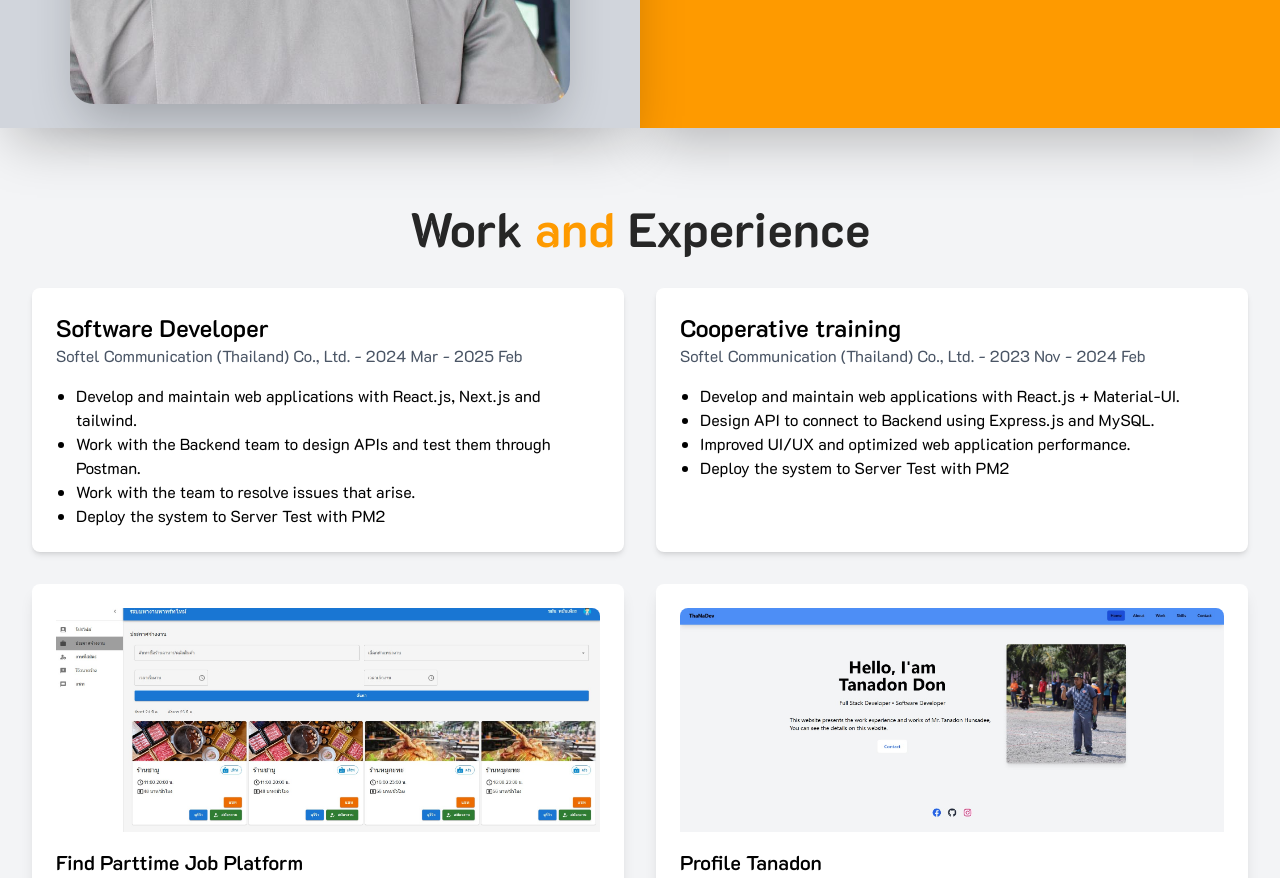
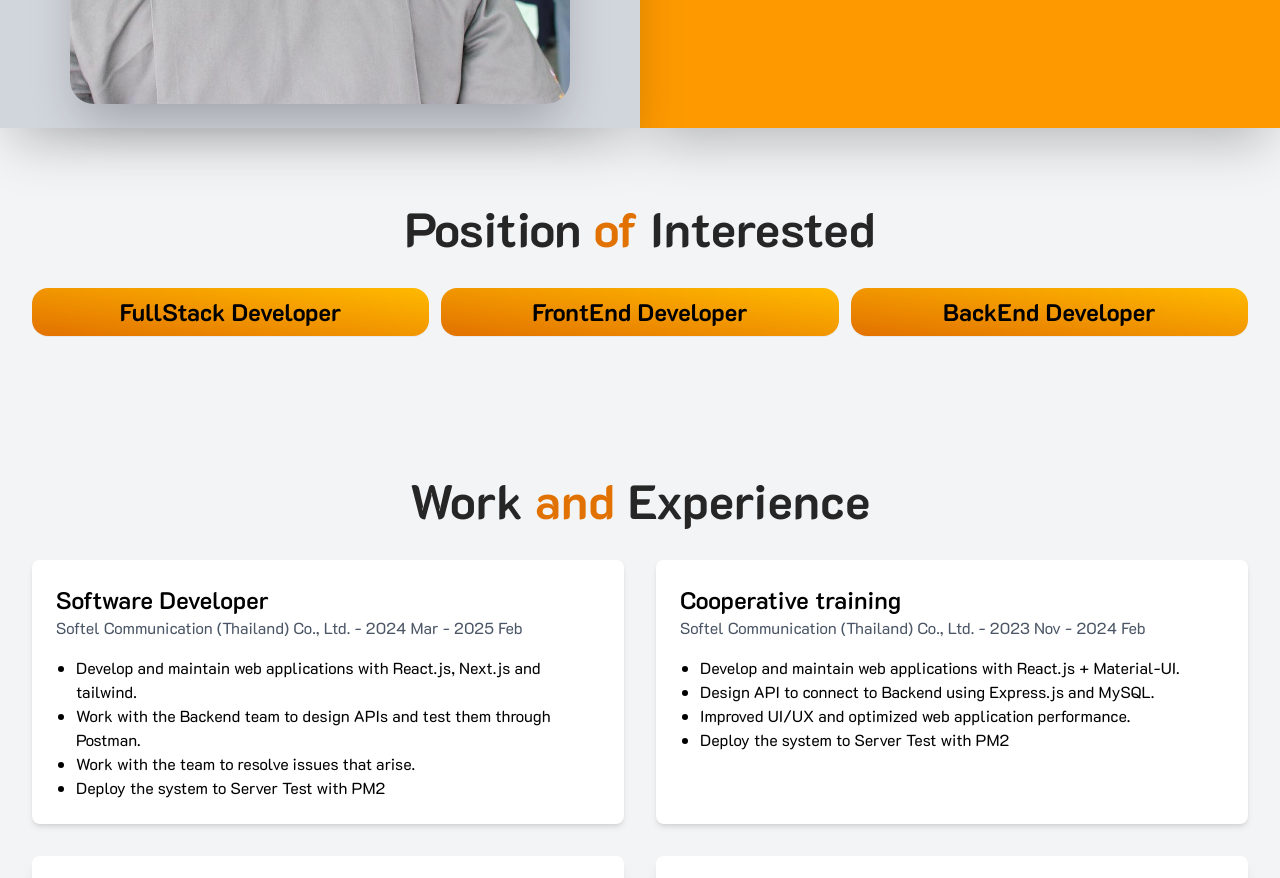
Before and after one commit to tanadonhundev/thana-dev-next, a Next.js app: page / in a window 1280 px wide. Shown: the part 1220-2098 px from the top of the page. Built offline with nearby package versions, Linux system fonts and the light colour scheme.

Commit message:
add job position section

```diff
--- a/src/app/page.tsx
+++ b/src/app/page.tsx
@@ -6,6 +6,7 @@ import Navbar from "../components/Navbar";
 import SkillSection from "../views/SkillSection";
 import WorkSection from "../views/WorkSection";
 import FooterSection from "@/views/FooterSection";
+import JobPositionSection from "@/views/JobPositionSection";
 
 export default function Home() {
   return (
@@ -13,6 +14,7 @@ export default function Home() {
       <Navbar />
       <HomeSection />
       <AboutSection />
+      <JobPositionSection />
       <WorkSection />
       <SkillSection />
       <ContactSection />
--- /dev/null
+++ b/src/components/PositionCard.tsx
@@ -0,0 +1,13 @@
+import React from "react";
+
+type ExperienceCardProps = {
+  position: string;
+};
+
+export default function PositionCard({ position }: ExperienceCardProps) {
+  return (
+    <div className="flex flex-col justify-center items-center p-2 rounded-2xl bg-gradient-to-tr from-amber-600 to-amber-400 shadow-2xs">
+      <p className="text-2xl font-bold">{position}</p>
+    </div>
+  );
+}
--- /dev/null
+++ b/src/views/JobPositionSection.tsx
@@ -0,0 +1,51 @@
+import React from "react";
+import PositionCard from "@/components/PositionCard";
+import { motion } from "framer-motion";
+import { useInView } from "@/hooks/useInView";
+
+export default function JobPositionSection() {
+  const { ref, isInView } = useInView();
+  return (
+    <div>
+      <section
+        ref={ref}
+        className={"py-16 bg-gray-100 transition-opacity duration-1000"}
+      >
+        <div className="max-w-7xl mx-auto px-4 sm:px-6 lg:px-8">
+          <div className="flex justify-center">
+            <p className="text-heading">
+              Position<span className="text-amber-600"> of </span>Interested
+            </p>
+          </div>
+          <div className="grid grid-cols-1 md:grid-cols-3 gap-3 mt-6">
+            <motion.div
+              initial={{ opacity: 0, y: 50 }}
+              animate={isInView ? { opacity: 1, y: 0 } : {}}
+              transition={{ duration: 0.8, ease: "easeOut", delay: 0.2 }}
+              whileHover={{ scale: 1.05, y: -5 }}
+            >
+              <PositionCard position="FullStack Developer" />
+            </motion.div>
+
+            <motion.div
+              initial={{ opacity: 0, y: 50 }}
+              animate={isInView ? { opacity: 1, y: 0 } : {}}
+              transition={{ duration: 0.8, ease: "easeOut", delay: 0.4 }}
+              whileHover={{ scale: 1.05, y: -5 }}
+            >
+              <PositionCard position="FrontEnd Developer" />
+            </motion.div>
+            <motion.div
+              initial={{ opacity: 0, y: 50 }}
+              animate={isInView ? { opacity: 1, y: 0 } : {}}
+              transition={{ duration: 0.8, ease: "easeOut", delay: 0.6 }}
+              whileHover={{ scale: 1.05, y: -5 }}
+            >
+              <PositionCard position="BackEnd Developer" />
+            </motion.div>
+          </div>
+        </div>
+      </section>
+    </div>
+  );
+}
--- a/src/views/SkillSection.tsx
+++ b/src/views/SkillSection.tsx
@@ -20,7 +20,7 @@ export default function SkillSection() {
               Ski<span className="text-amber-600">ll</span>s
             </p>
           </div>
-          <div className="grid grid-cols-1 sm:grid-cols-2 md:grid-cols-2 lg:grid-cols-3 gap-8 mt-6 bo">
+          <div className="grid grid-cols-1 sm:grid-cols-2 md:grid-cols-2 lg:grid-cols-3 gap-8 mt-6">
             <TechLanguagesGroup />
             <TechFrontGroup />
             <TechbackGroup />
--- a/src/views/WorkSection.tsx
+++ b/src/views/WorkSection.tsx
@@ -15,7 +15,7 @@ export default function WorkSection() {
         <div className="max-w-7xl mx-auto px-4 sm:px-6 lg:px-8">
           <div className="flex justify-center">
             <p className="text-heading">
-              Work <span className="text-amber-500">and</span> Experience
+              Work <span className="text-amber-600">and</span> Experience
             </p>
           </div>
           <div className="grid grid-cols-1 md:grid-cols-2 gap-8 mt-6">
```
